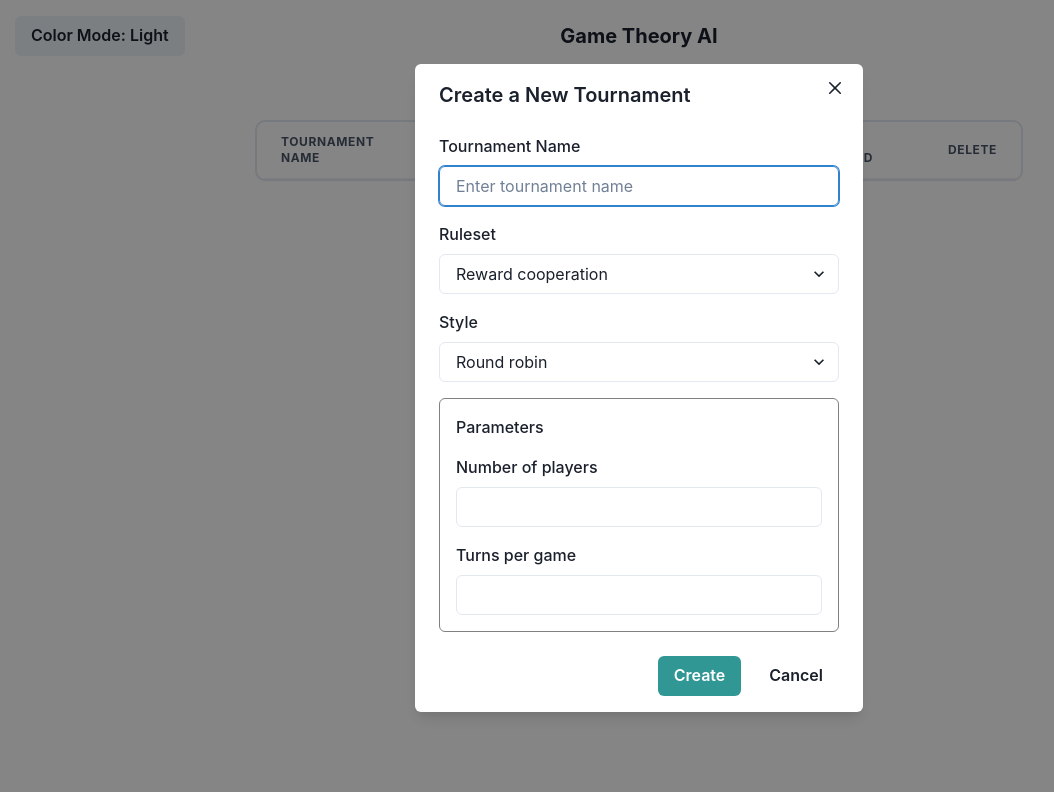
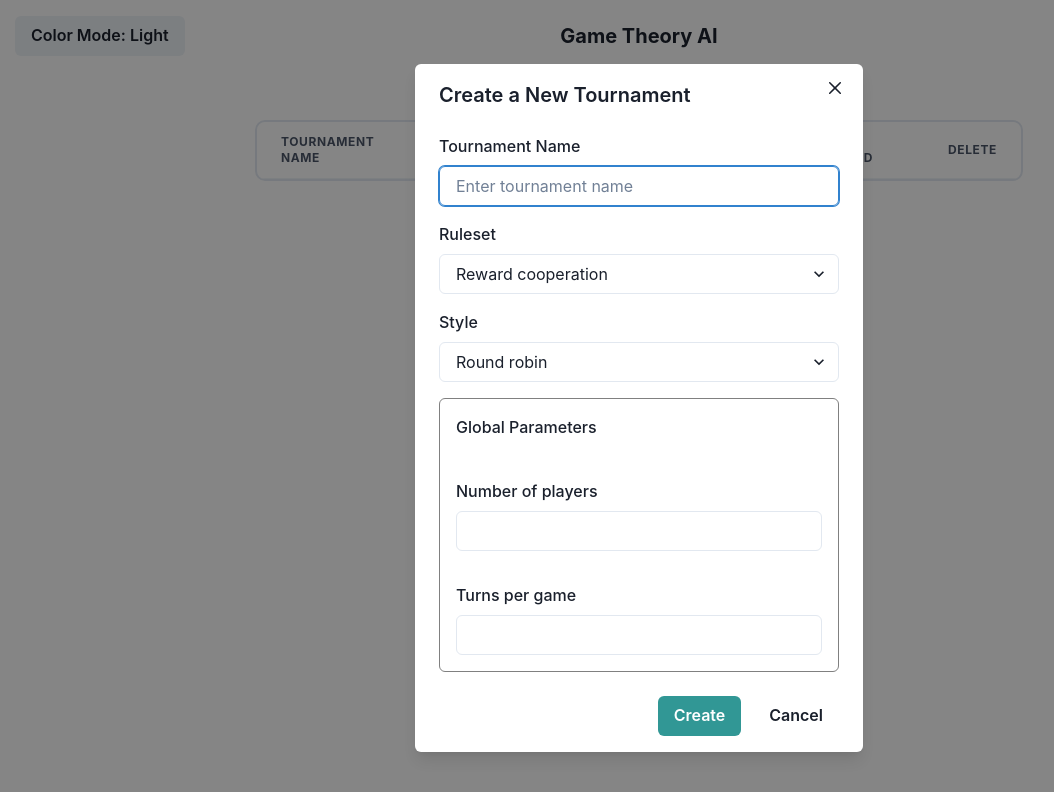
Before and after one commit to ATLucas/game-theory-ai, a React (Create React App) app in the folder frontend/game-theory-ai/: page / in a window 1280 px wide. Both pictures are taken after a click on the button "Add Tournament". Shown: the top 792 px of the page, without its empty margins (1-1055 px from the left). Built offline with nearby package versions, Linux system fonts and the light colour scheme.

Commit message:
Fixing changes to the global params. Editing per round params causes a crash.

```diff
--- a/frontend/game-theory-ai/src/pages/TournamentSelection/CreateTournament/CreateTournamentModal.jsx
+++ b/frontend/game-theory-ai/src/pages/TournamentSelection/CreateTournament/CreateTournamentModal.jsx
@@ -18,10 +18,15 @@ const DEFAULT_RULESET_NAME = Object.keys(TOUR_RULESETS)[0];
 const DEFAULT_STYLE_NAME = Object.keys(TOUR_STYLES)[0];
 
 const CreateTournamentModal = ({ existingTournaments, isOpen, onClose, onAddTournament }) => {
+  const initialStyleParams = {
+      global: {},
+      rounds: {}
+  };
+
   const [tournamentName, setTournamentName] = useState('');
   const [ruleset, setRuleset] = useState(DEFAULT_RULESET_NAME);
   const [style, setStyle] = useState(DEFAULT_STYLE_NAME);
-  const [styleParams, setStyleParams] = useState({});
+  const [styleParams, setStyleParams] = useState(initialStyleParams);
   const [errors, setErrors] = useState({});
 
   useEffect(() => {
@@ -53,40 +58,45 @@ const CreateTournamentModal = ({ existingTournaments, isOpen, onClose, onAddTour
     updateErrors(value, "tournamentName");
   };
 
-  const updateErrors = (fieldValue, fieldName) => {
-    if (fieldValue.trim() === '') {
-      setErrors(prev => ({ ...prev, [fieldName]: 'This field is required' }));
-    } else {
+  const updateErrors = (fieldValue, fieldName, roundIndex = null) => {
     setErrors(prev => {
       const newErrors = { ...prev };
-        delete newErrors[fieldName];
+      const errorKey = roundIndex !== null ? `${fieldName}-${roundIndex}` : fieldName;
+
+      if (fieldValue.trim() === '') {
+        newErrors[errorKey] = 'This field is required';
+      } else {
+        delete newErrors[errorKey];
+      }
+
       return newErrors;
     });
-    }
   };
 
   const validateForm = () => {
     const newErrors = {};
 
     // Check for empty name
-    if (tournamentName.trim() === '') {
+    if (!tournamentName.trim()) {
       newErrors.tournamentName = 'Tournament name must be specified';
     }
 
     // Check for unique name
-    if (existingTournaments.some((tournament) => tournament.name === tournamentName.trim())) {
+    if (existingTournaments.some(tournament => tournament.name.trim() === tournamentName.trim())) {
       newErrors.tournamentName = 'Tournament name must be unique';
     }
 
     // Check for required style parameters
-    Object.keys(TOUR_STYLES[style]).forEach(paramName => {
-      const { paramName: paramKey } = TOUR_STYLES[style][paramName];
-      if (!styleParams[paramKey] || styleParams[paramKey].trim() === '') {
+    Object.keys(TOUR_STYLES[style]).forEach(section => {
+      Object.entries(TOUR_STYLES[style][section]).forEach(([paramName, paramDetails]) => {
+        const paramKey = paramDetails.paramName;
+        if (!styleParams[paramKey] || !styleParams[paramKey].trim()) {
           newErrors[paramKey] = 'This field is required';
         }
       });
+    });
 
-    setErrors(newErrors);
+    setErrors(newErrors);  // Always update the errors state to reflect current validation results
     return Object.keys(newErrors).length === 0;
   };
 
--- a/frontend/game-theory-ai/src/pages/TournamentSelection/CreateTournament/TournamentStyleParamsFormControl.jsx
+++ b/frontend/game-theory-ai/src/pages/TournamentSelection/CreateTournament/TournamentStyleParamsFormControl.jsx
@@ -2,7 +2,7 @@
 
 // External
 import {
-  Box, FormControl, FormLabel, NumberInput, NumberInputField,
+  Box, FormControl, FormLabel, NumberInput, NumberInputField, VStack,
 } from '@chakra-ui/react';
 
 // Internal
@@ -15,31 +15,43 @@ const TournamentStyleParamsFormControl = ({
   errors,
   updateErrors,
 }) => {
-  const paramsConfig = TOUR_STYLES[tournamentStyle]?.global;
+  const styleConfig = TOUR_STYLES[tournamentStyle];
+  const globalParamsConfig = styleConfig?.global || {};
+  const perRoundParamsConfig = styleConfig?.perRound || {};
 
   // Check if there are parameters to display
-  if (Object.keys(paramsConfig).length === 0) {
+  if (Object.keys(globalParamsConfig).length === 0) {
     return null; // Don't render anything if there are no parameters
   }
 
-  const handleParamChange = (paramName, value) => {
-    setStyleParams(prev => ({ ...prev, [paramName]: value }));
-    updateErrors(value, paramName);
+  const handleParamChange = (paramName, value, roundIndex = null) => {
+    setStyleParams(prev => {
+      const newParams = { ...prev };
+      if (roundIndex === null) {
+        // Handle global parameters
+        newParams[paramName] = value;
+      } else {
+        // Handle per-round parameters
+        newParams.rounds[roundIndex] = {
+          ...newParams.rounds[roundIndex],
+          [paramName]: value
+        };
+      }
+      return newParams;
+    });
+    updateErrors(value, paramName, roundIndex);
   };
 
+  const renderParams = (paramsConfig, roundIndex = null) => {
+    return Object.keys(paramsConfig).map(paramName => {
+      const { paramName: paramKey, paramType } = paramsConfig[paramName];
+      const value = roundIndex === null ? styleParams[paramKey] || '' : styleParams.rounds?.[roundIndex]?.[paramKey] || '';
       return (
-    <Box border="1px solid gray" p={4} mt={4} borderRadius="md">
-      <FormControl>
-        <FormLabel as='legend'>Parameters</FormLabel>
-      </FormControl>
-      {Object.keys(paramsConfig).map(paramName => {
-        const { paramName: paramKey, paramType } = paramsConfig[paramName];
-        return (
-          <FormControl key={paramKey} mt={4} isInvalid={!!errors[paramKey]}>
+        <FormControl key={`${paramKey}-${roundIndex}`} mt={4} isInvalid={!!errors[paramKey]}>
           <FormLabel>{paramName}</FormLabel>
           <NumberInput
-              value={styleParams[paramKey] || ''}
-              onChange={(value) => handleParamChange(paramKey, value)}
+            value={value}
+            onChange={value => handleParamChange(paramKey, value, roundIndex)}
             min={paramType === 'int' ? 1 : 0}
             step={paramType === 'int' ? 1 : 0.1}
             precision={paramType === 'int' ? 0 : 1}
@@ -49,8 +61,28 @@ const TournamentStyleParamsFormControl = ({
           {errors[paramKey] && <p style={{ color: 'red' }}>{errors[paramKey]}</p>}
         </FormControl>
       );
-      })}
+    });
+  };
+
+  return (
+    <VStack spacing={4} border="1px solid gray" p={4} mt={4} borderRadius="md">
+      {Object.keys(globalParamsConfig).length > 0 && (
+        <>
+          <FormControl>
+            <FormLabel as='legend'>Global Parameters</FormLabel>
+          </FormControl>
+          {renderParams(globalParamsConfig)}
+        </>
+      )}
+      {styleParams.numRounds && Object.keys(perRoundParamsConfig).length > 0 && Array.from({ length: styleParams.numRounds }, (_, i) => (
+        <Box key={i} border="1px dashed gray" p={4} mt={4} borderRadius="md">
+          <FormControl>
+            <FormLabel as='legend'>{`Round ${i + 1} Parameters`}</FormLabel>
+          </FormControl>
+          {renderParams(perRoundParamsConfig, i)}
         </Box>
+      ))}
+    </VStack>
   );
 };
 
```
Lines whose indentation alone changed are shown as unchanged.
